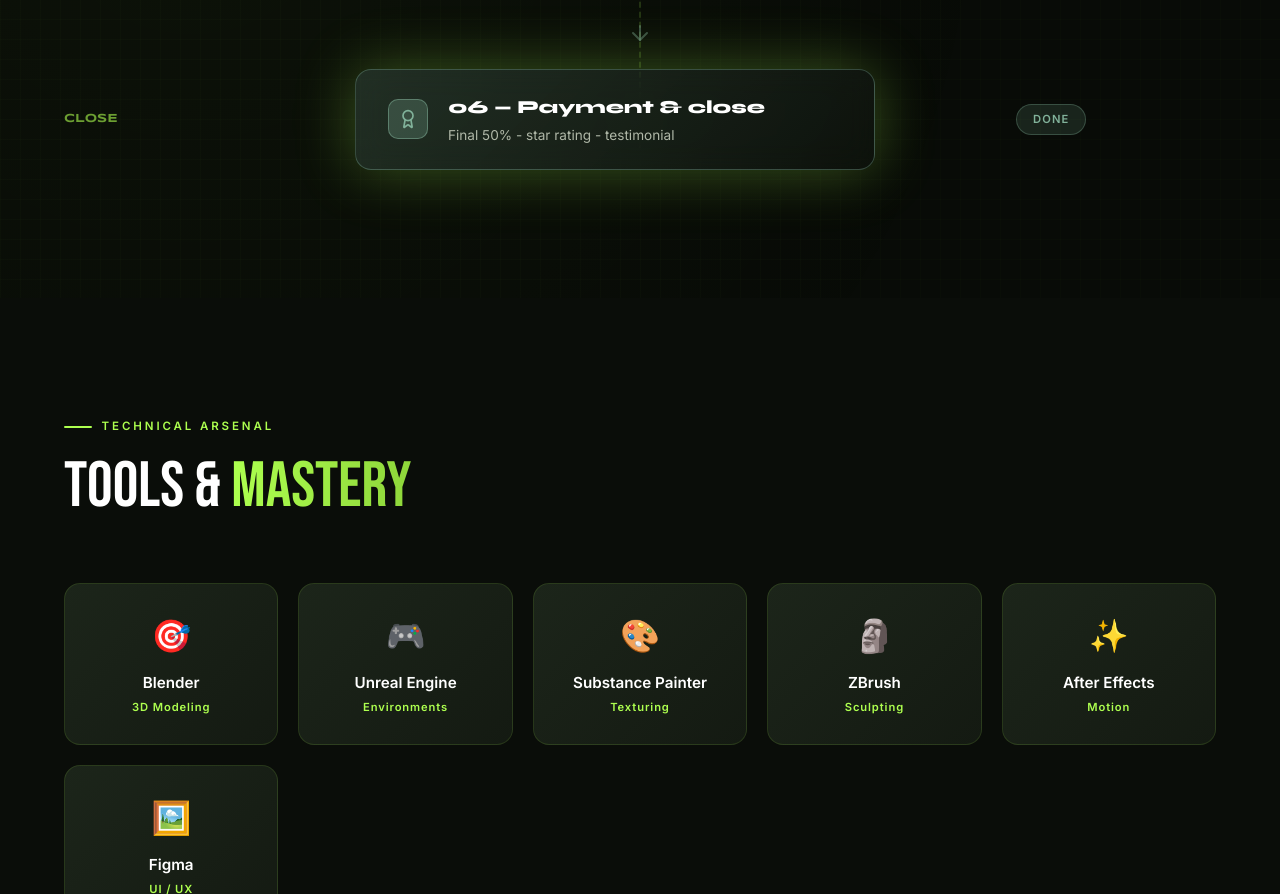
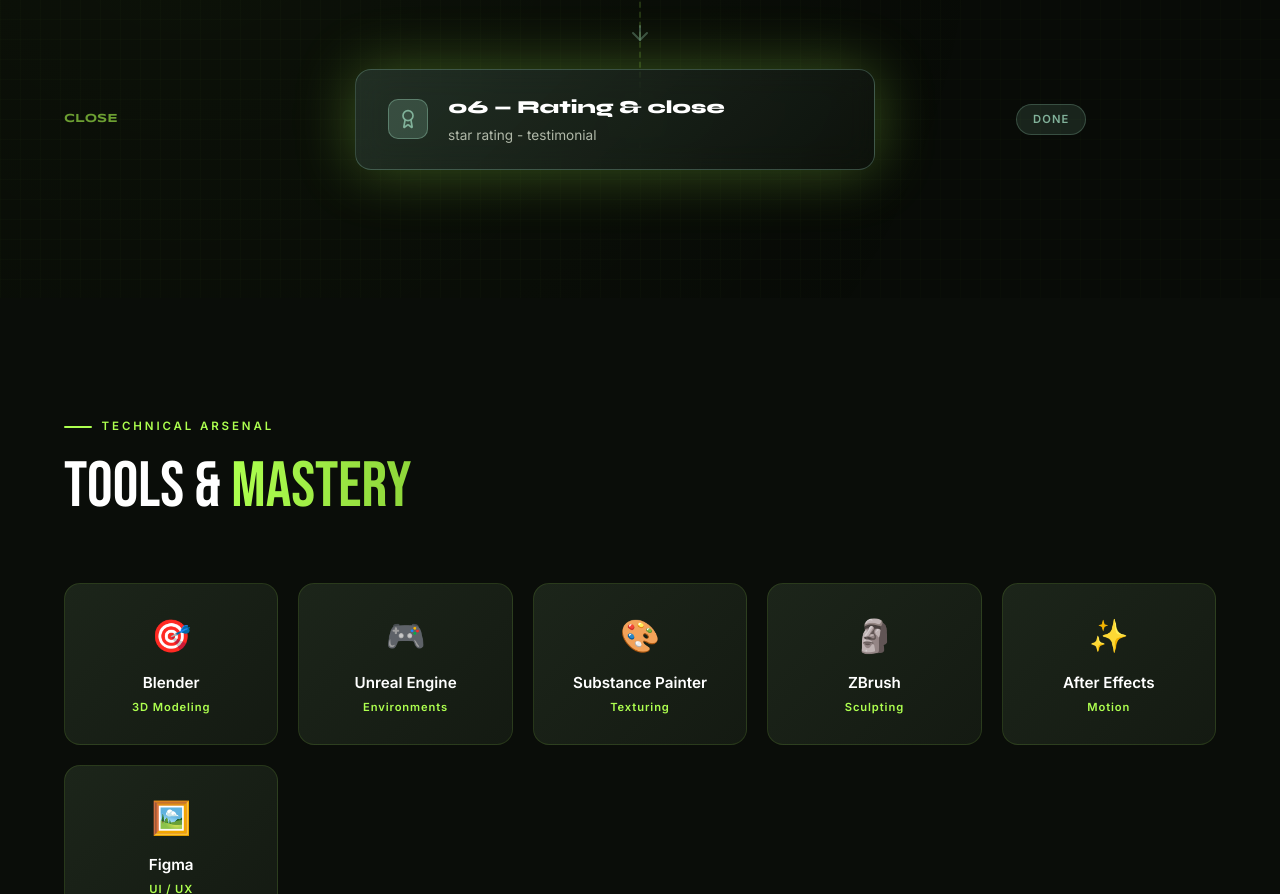
Before and after one commit to Navibio121/Potfolio, a Next.js app: page / in a window 1280 px wide. Shown: the part 3735-4629 px from the top of the page. Built offline with nearby package versions, Linux system fonts and the light colour scheme; no server answers; the database is empty; a web font is replaced by a local one.

Commit message:
Remove final payment text from Step 06 - only rating and testimonial

```diff
--- a/src/components/ProjectProcess.tsx
+++ b/src/components/ProjectProcess.tsx
@@ -89,8 +89,8 @@
     {
       id: '06',
       phase: 'Close',
-      title: 'Payment & close',
-      description: 'Final 50% - star rating - testimonial',
+      title: 'Rating & close',
+      description: 'star rating - testimonial',
       actor: 'DONE',
       icon: Award,
       color: '#81B29A'
@@ -382,8 +382,8 @@
                     <Award size={20} />
                   </div>
                   <div>
-                    <h3 className="font-syne" style={{ fontSize: '1.15rem', fontWeight: 800, color: '#fff', margin: 0 }}>06 — Payment & close</h3>
-                    <p style={{ color: 'var(--muted)', fontSize: '0.85rem', margin: '4px 0 0', lineHeight: 1.4 }}>Final 50% - star rating - testimonial</p>
+                    <h3 className="font-syne" style={{ fontSize: '1.15rem', fontWeight: 800, color: '#fff', margin: 0 }}>06 — Rating & close</h3>
+                    <p style={{ color: 'var(--muted)', fontSize: '0.85rem', margin: '4px 0 0', lineHeight: 1.4 }}>star rating - testimonial</p>
                   </div>
                 </div>
               </div>
```
